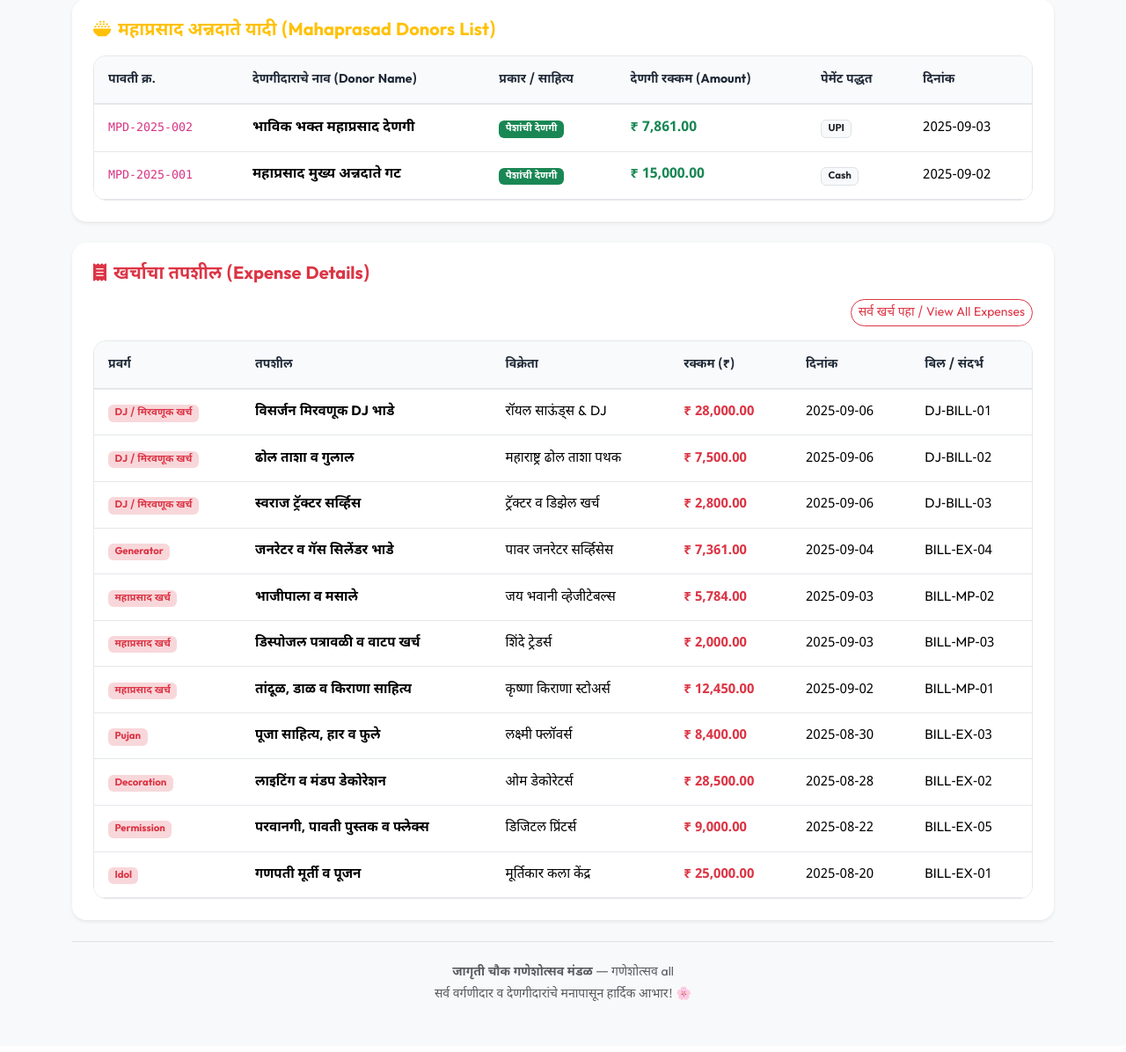
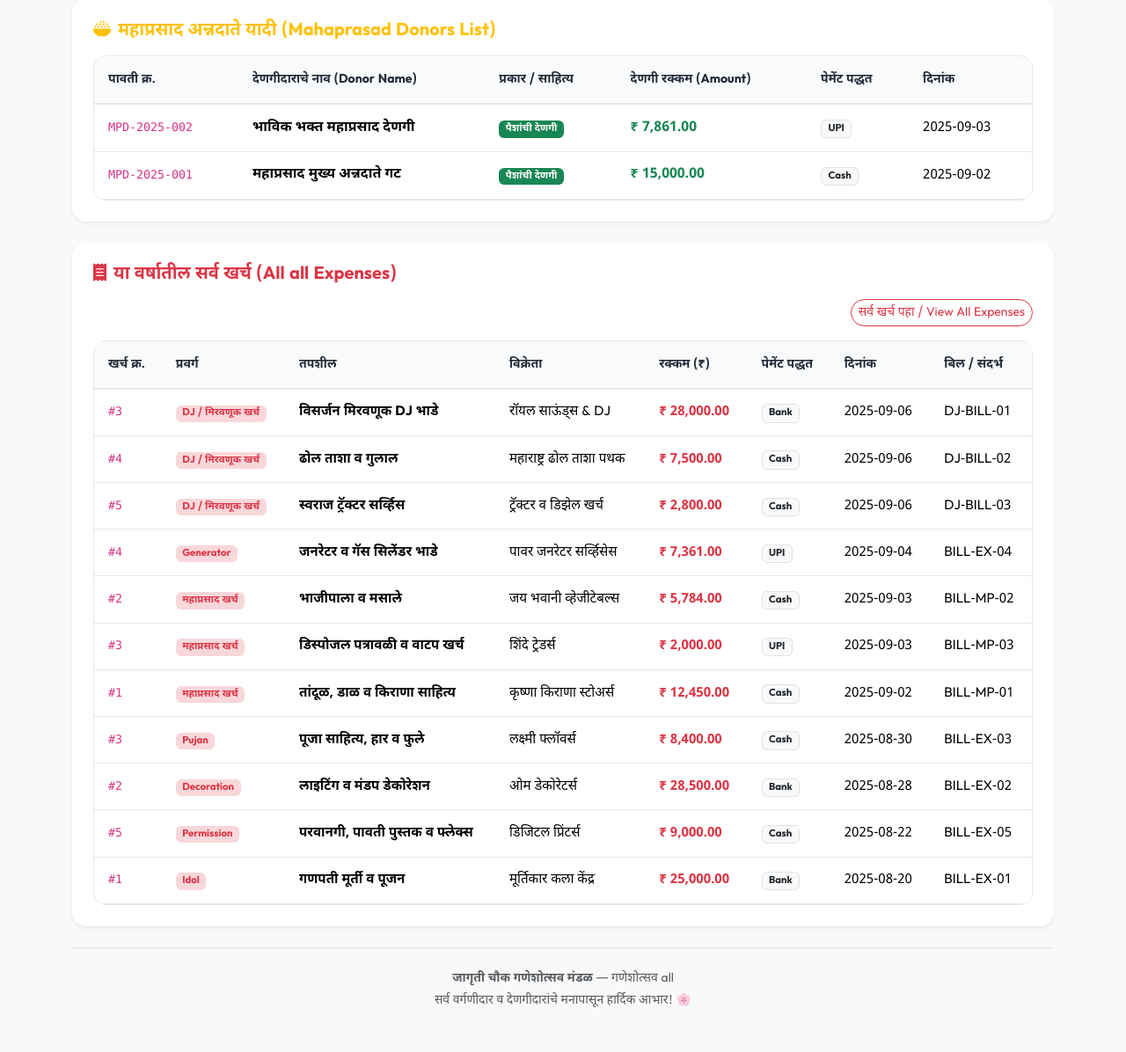
Before and after one commit to naykudevivek53-droid/jzp, a Flask app: page /public-transparency in a window 1280 px wide. Shown: the part 1593-2789 px from the top of the page at 88% size. Before the commit the page ends 2731 px from the top, so only its background shows below. Run offline with Flask 3, Linux system fonts and the light colour scheme; data comes from the database, SQL or seed files in the repository; data that the repository does not hold is empty.

Commit message:
Show expense rows on public dashboard
Co-authored-by: Copilot App <223556219+Copilot@users.noreply.github.com>

```diff
--- a/routes/public.py
+++ b/routes/public.py
@@ -64,17 +64,17 @@ def index():
     """, year_params)
 
     expense_list = query_db(f"""
-        SELECT 'महाप्रसाद खर्च' AS category, item_name AS description,
-               vendor, amount, expense_date AS expense_date, bill_no
+        SELECT id, 'महाप्रसाद खर्च' AS category, item_name AS description,
+               vendor, amount, payment_method, notes, expense_date AS expense_date, bill_no
         FROM mahaprasad_expenses
         {year_filter}
         UNION ALL
-        SELECT category, description, vendor, amount, expense_date, bill_no
+        SELECT id, category, description, vendor, amount, payment_method, notes, expense_date, bill_no
         FROM expenses
         {year_filter}
         UNION ALL
-        SELECT 'DJ / मिरवणूक खर्च' AS category, description,
-               person_or_vendor AS vendor, amount, date AS expense_date,
+        SELECT id, 'DJ / मिरवणूक खर्च' AS category, description,
+               person_or_vendor AS vendor, amount, payment_method, notes, date AS expense_date,
                receipt_or_bill_no AS bill_no
         FROM dj_accounts
         {dj_year_filter}
--- a/templates/public.html
+++ b/templates/public.html
@@ -204,7 +204,7 @@
 
         <!-- Section 6: Public Expense Details -->
         <div class="card border-0 shadow-sm rounded-4 p-4 mb-4 bg-white">
-            <h5 class="fw-bold text-danger mb-3"><i class="fa-solid fa-receipt me-2"></i>खर्चाचा तपशील (Expense Details)</h5>
+            <h5 class="fw-bold text-danger mb-3"><i class="fa-solid fa-receipt me-2"></i>या वर्षातील सर्व खर्च (All {{ selected_year }} Expenses)</h5>
             <div class="d-flex justify-content-end mb-3">
                 <a href="{{ url_for('public.public_expenses', year=public_expense_year) }}" class="btn btn-outline-danger btn-sm rounded-pill">
                     सर्व खर्च पहा / View All Expenses
@@ -214,10 +214,12 @@
                 <table class="table table-mandal mb-0">
                     <thead>
                         <tr>
+                            <th>खर्च क्र.</th>
                             <th>प्रवर्ग</th>
                             <th>तपशील</th>
                             <th>विक्रेता</th>
                             <th>रक्कम (₹)</th>
+                            <th>पेमेंट पद्धत</th>
                             <th>दिनांक</th>
                             <th>बिल / संदर्भ</th>
                         </tr>
@@ -225,15 +227,17 @@
                     <tbody>
                         {% for e in expense_list %}
                         <tr>
+                            <td><code>#{{ e.id }}</code></td>
                             <td><span class="badge bg-danger-subtle text-danger">{{ e.category }}</span></td>
                             <td class="fw-bold">{{ e.description }}</td>
                             <td>{{ e.vendor or '-' }}</td>
                             <td class="text-danger fw-bold">₹ {{ "{:,.2f}".format(e.amount) }}</td>
+                            <td><span class="badge bg-light text-dark border">{{ e.payment_method }}</span></td>
                             <td>{{ e.expense_date }}</td>
                             <td>{{ e.bill_no or '-' }}</td>
                         </tr>
                         {% else %}
-                        <tr><td colspan="6" class="text-center text-muted py-3">या वर्षासाठी खर्च नोंदी उपलब्ध नाहीत.</td></tr>
+                        <tr><td colspan="8" class="text-center text-muted py-3">या वर्षासाठी खर्च नोंदी उपलब्ध नाहीत.</td></tr>
                         {% endfor %}
                     </tbody>
                 </table>
```
